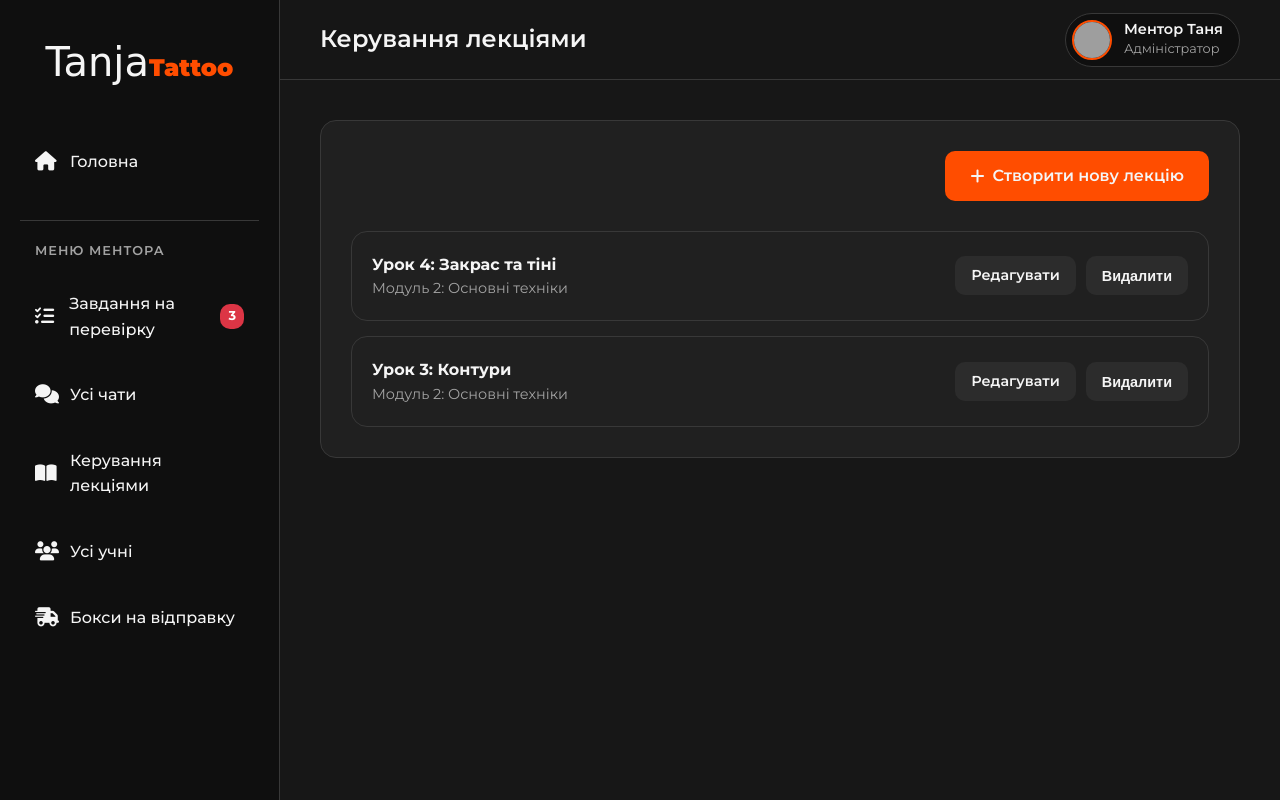
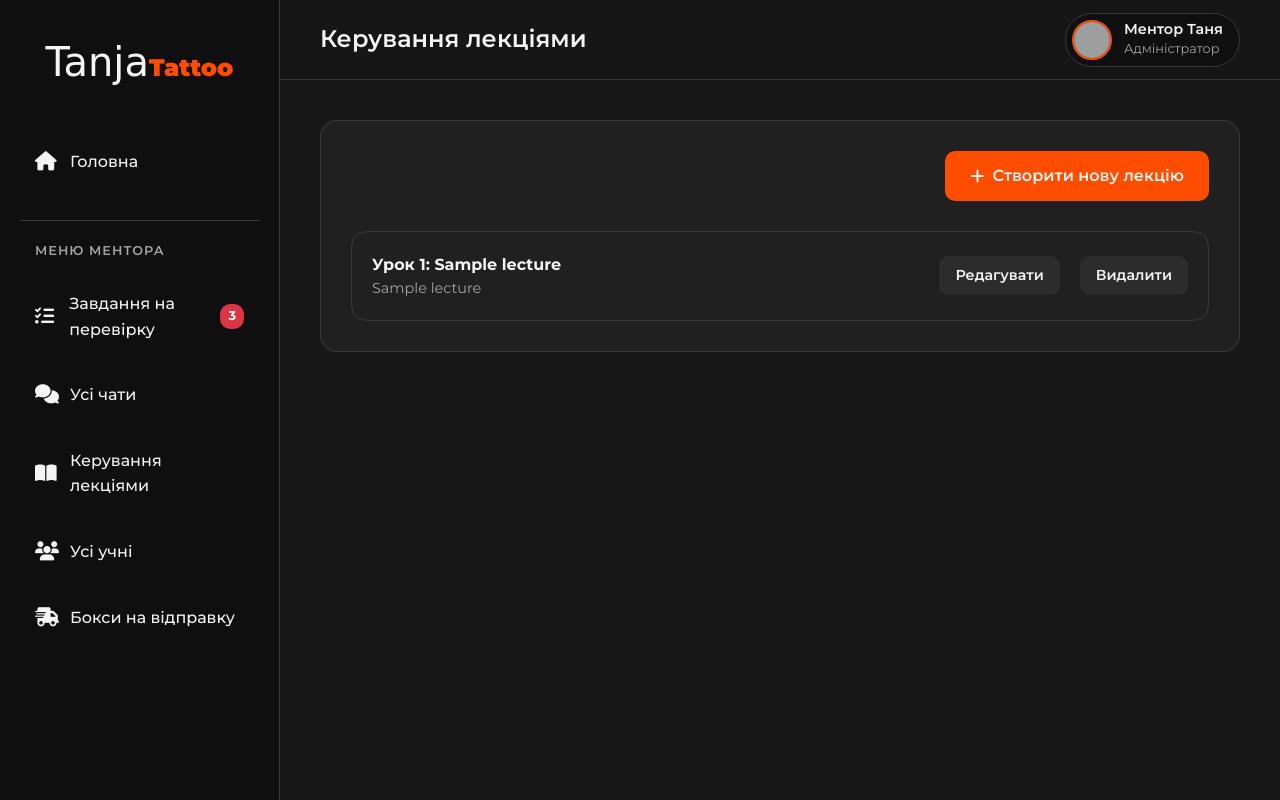
Before and after one commit to stager0/tanja_tattoo_academy, a Django app: page /platform/admin_lecture_list/ in a window 1280 px wide. Run offline with Django 5.2, Linux system fonts and the light colour scheme; a user stored in the database is signed in; tables that the repository leaves empty hold one stand-in row (values such as "Sample post"); parts of the project's set-up code (start-up, migrations or seed data) failed here and were passed over; some web fonts are replaced; grey boxes are pictures that could not be loaded.

Commit message:
feat: add context in template admin-lecture-list

```diff
--- a/templates/admin-lecture-list.html
+++ b/templates/admin-lecture-list.html
@@ -13,26 +13,19 @@
     </div>
 
     <div class="admin-modern-list" id="lectures-list">
+      {% for lecture in lectures %}
         <div class="list-item" data-lecture-id="1">
             <div class="item-info">
-                <strong>Урок 4: Закрас та тіні</strong>
-                <p>Модуль 2: Основні техніки</p>
+                <strong>Урок {{ lecture.position_number }}: {{ lecture.lecture_name }}</strong>
+                <p>{{ lecture.under_name }}</p>
             </div>
             <div class="item-actions">
-                <a href="{% url 'admin_lecture_edit' %}" class="btn btn-secondary btn-sm">Редагувати</a>
-                <button class="btn btn-secondary btn-sm delete-btn">Видалити</button>
+                <a href="{% url 'admin_lecture_edit' lecture.pk %}" class="btn btn-secondary btn-sm">Редагувати</a>
+              <form method="post" action="{% url 'admin_lecture_delete' lecture.pk %}"></form>
+                <a href="{% url 'admin_lecture_delete' lecture.pk %}" class="btn btn-secondary btn-sm delete-btn">Видалити</a>
             </div>
         </div>
-        <div class="list-item" data-lecture-id="2">
-            <div class="item-info">
-                <strong>Урок 3: Контури</strong>
-                <p>Модуль 2: Основні техніки</p>
-            </div>
-            <div class="item-actions">
-                <a href="{% url 'admin_lecture_edit' %}" class="btn btn-secondary btn-sm">Редагувати</a>
-                <button class="btn btn-secondary btn-sm delete-btn">Видалити</button>
-            </div>
-        </div>
+      {% endfor %}
     </div>
 </div>
 {% endblock %}
```
